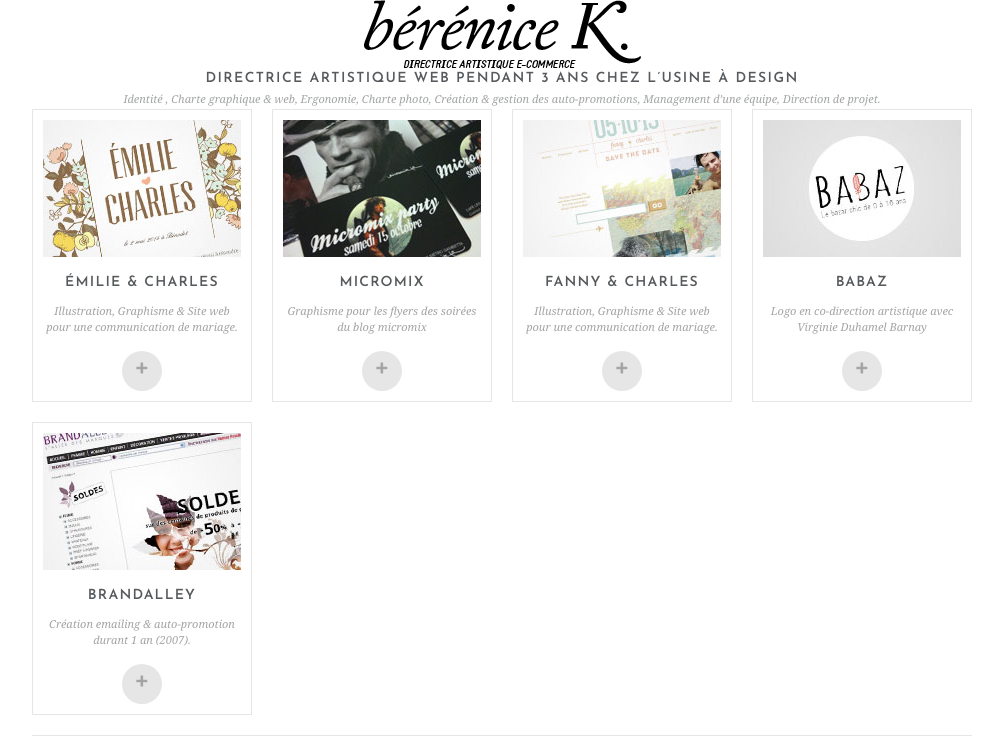
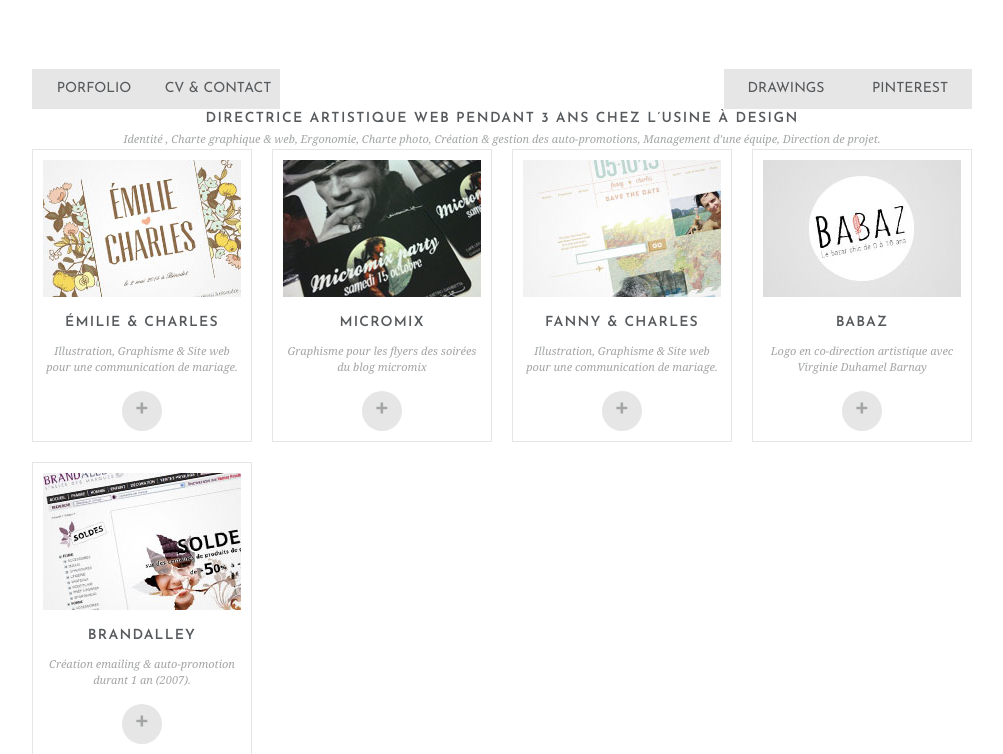
Before and after one commit to kazes/berenicek2015, a PHP site: page / in a window 1280 px wide. Shown: the top 754 px of the page, without its empty margins (138-1141 px from the left). Run offline with PHP 8.4, Linux system fonts and the light colour scheme.

Commit message:
header menu (not finished)

```diff
--- a/css/base.css
+++ b/css/base.css
@@ -134,7 +134,37 @@ h1, h2, h3, h4, h5, h6 {
 }
 #logo-berenicek img {
     display: block;
+    visibility: hidden;/* temp */
     margin: auto;
+}
+
+/* MENU */
+.menu,
+#menu-container {
+    overflow: hidden;
+}
+.menu.left {
+    float: left;
+}
+.menu.right {
+    float: right;
+}
+.menu .item {
+    float: left;
+}
+.menu .item a {
+    background-color: #e6e6e6;
+    color: #575a5d;
+    min-width: 124px;
+    text-align: center;
+    padding: 10px 0;
+    display: block;
+    text-transform: uppercase;
+    transition: background-color 150ms ease-in;
+}
+.menu .item a:hover {
+    background-color: #fff6b0;
+    text-decoration: none;
 }
 
 /* MINI FOLIOS */
@@ -273,6 +303,11 @@ h1, h2, h3, h4, h5, h6 {
 }
 #footer .section .item a {
     color: #a2a5a4;
+    transition: color 200ms ease-in-out;
+}
+#footer .section .item a:hover {
+    color: #4b4d50;
+    text-decoration: none;
 }
 #footer .column {
     float: left;
--- a/inc/header.inc.php
+++ b/inc/header.inc.php
@@ -1,10 +1,42 @@
+<!-- HEADER -->
 <div id="header">
     <div class="page-width">
 
+        <!-- LOGO -->
         <h1 id="logo-berenicek">
             <a href="#">
                 <img src="img/data/berenicek-logo.png" alt="Bérénice K. Directrice Artistique e-commerce">
             </a>
         </h1>
+
+
+        <!-- MENU -->
+        <div id="menu-container">
+            <ul class="menu left">
+                <li class="item">
+                    <a href="#">
+                        Porfolio
+                    </a>
+                </li>
+                <li class="item">
+                    <a href="#">
+                        CV & contact
+                    </a>
+                </li>
+            </ul>
+
+            <ul class="menu right">
+                <li class="item">
+                    <a href="#">
+                        Drawings
+                    </a>
+                </li>
+                <li class="item">
+                    <a href="#">
+                        Pinterest
+                    </a>
+                </li>
+            </ul>
+        </div>
     </div>
 </div>
```
